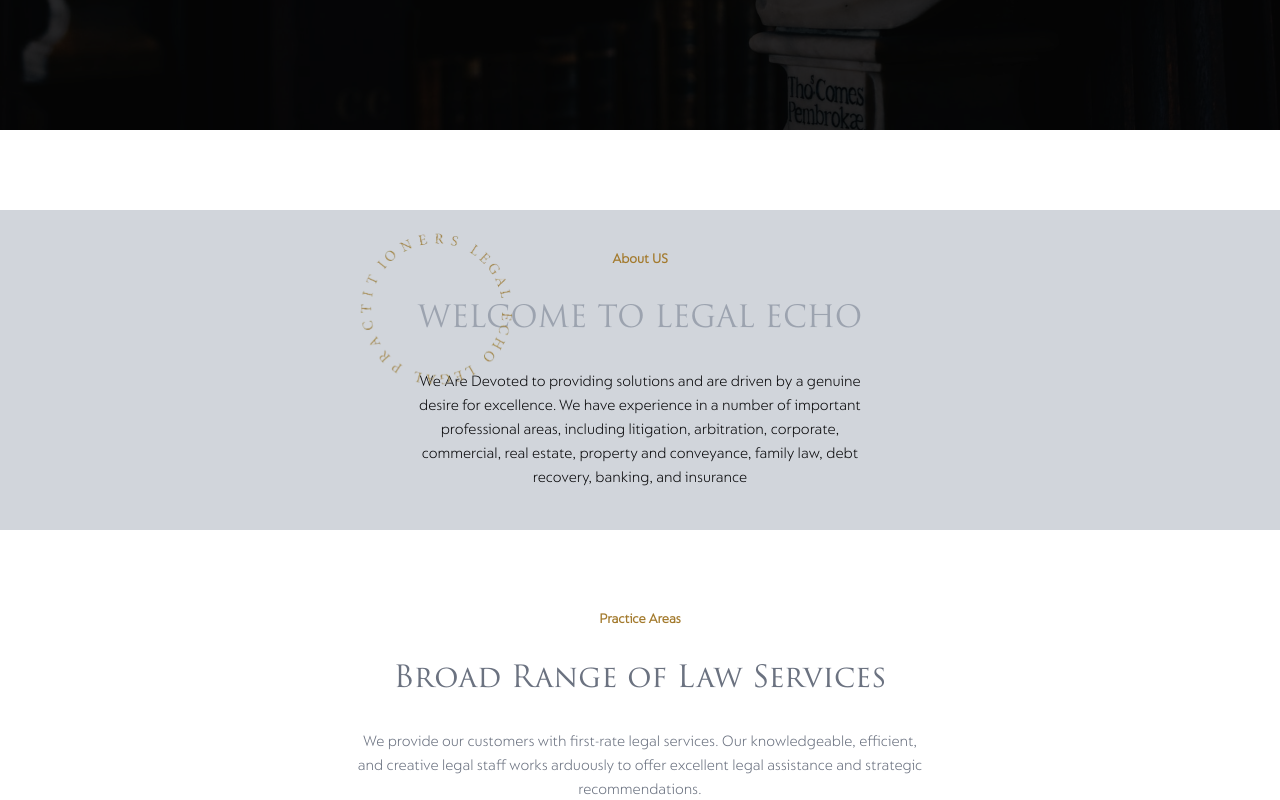
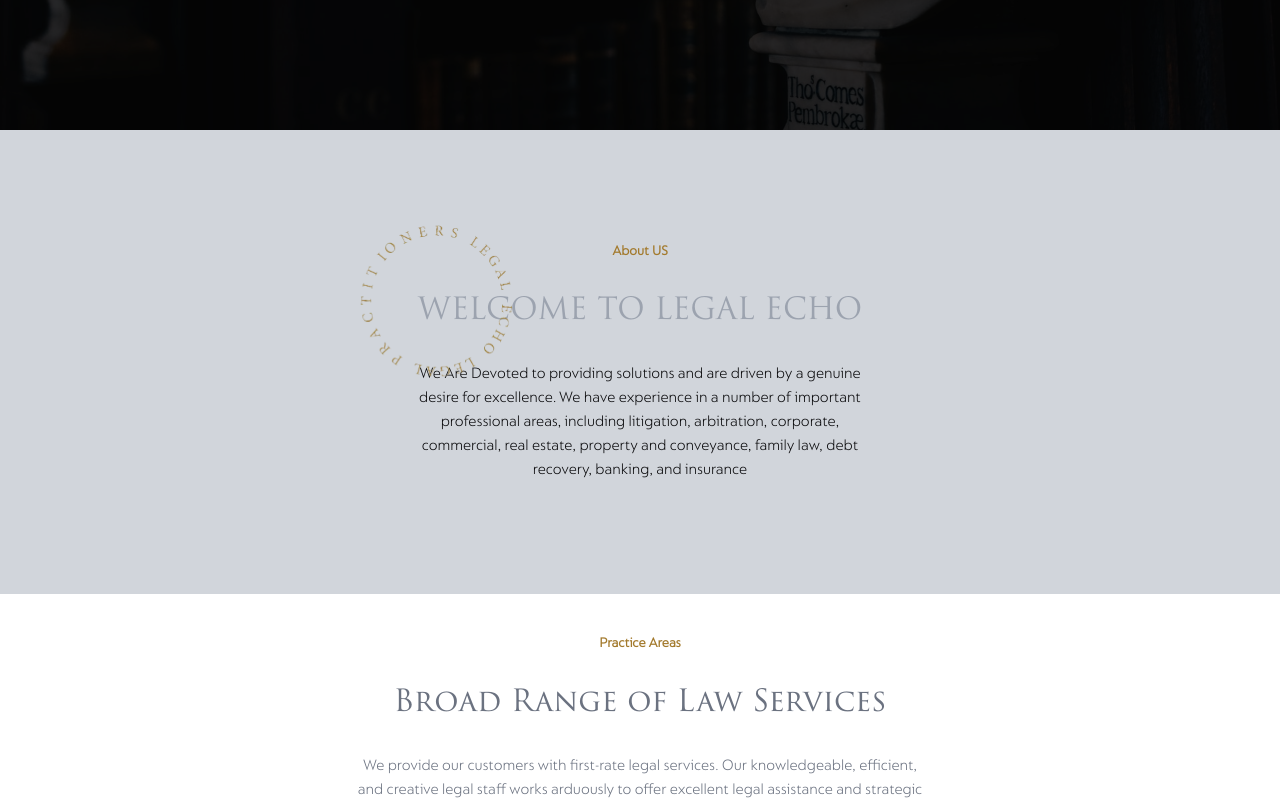
Before and after one commit to ike-nanino/legalecho, a Next.js app: page / in a window 1280 px wide. Shown: the part 744-1544 px from the top of the page. Built offline with nearby package versions, Linux system fonts and the light colour scheme.

Commit message:
page transition added

```diff
--- a/app/about/page.tsx
+++ b/app/about/page.tsx
@@ -57,12 +57,12 @@
         </div>
       </section>
 
-      <section className="flex flex-col md:flex-row items-center mt-10 lg:mt-0 gap-8 lg:gap-0">
+      <section className="flex flex-col md:flex-row items-center mt-10 lg:mt-0 gap-8 lg:gap-0 bg-white">
         {/* Image Section */}
         <div className="flex-shrink-0 w-full md:w-1/2 relative h-[600px]">
           <Image
             src="/assets/images/attorney02.jpg"
-            alt="Tailored Protection"
+            alt="Lawyers"
             className="object-cover"
             fill
           />
--- a/app/globals.css
+++ b/app/globals.css
@@ -103,6 +103,6 @@
     @apply border-border;
   }
   body {
-    @apply bg-background text-foreground;
+    @apply bg-background text-foreground overflow-x-hidden;
   }
 }
--- a/app/layout.tsx
+++ b/app/layout.tsx
@@ -2,13 +2,12 @@
 import "./globals.css";
 import Footer from "@/components/Footer";
 import Header from "@/components/Header";
-
-
-
+import PageTransition from "@/components/PageTransition";
 
 export const metadata: Metadata = {
   title: "Legal Echo - Legal Practitioners",
-  description: "We are ranked as a tier 1/top tier law firm in Ghana by The Legal 500 in the following practice areas: Banking, Finance, M&A, Commercial, Corporate, Energy",
+  description:
+    "We are ranked as a tier 1/top tier law firm in Ghana by The Legal 500 in the following practice areas: Banking, Finance, M&A, Commercial, Corporate, Energy",
 };
 
 export default function RootLayout({
@@ -18,13 +17,15 @@
 }>) {
   return (
     <html lang="en">
-      <body
-        className={` font-nespresso  antialiased`}
-      >
+      <body className={`font-nespresso antialiased`}>
         <Header />
-        {children}
-
-        <Footer />
+        {/* Wrap children and footer inside the transition */}
+        <PageTransition>
+          <div>
+            {children}
+            <Footer />
+          </div>
+        </PageTransition>
       </body>
     </html>
   );
--- a/components/AboutUs.tsx
+++ b/components/AboutUs.tsx
@@ -3,7 +3,7 @@
 
 function AboutUs() {
   return (
-    <section className='bg-gray-300 flex flex-col justify-center items-center my-20 py-10'>
+    <section className='bg-gray-300 flex flex-col justify-center items-center py-28'>
 
         <div className='px-4 text-center w-full md:max-w-[500px] relative'>
           <div className='absolute inset-0 left-8 bottom-24 -top-5 right-[230px] lg:-top-5 lg:right-[320px] lg:bottom-10 md:-left-8 '>
--- a/components/NavBar.tsx
+++ b/components/NavBar.tsx
@@ -45,6 +45,7 @@
             key={index}
             href={link.path}
             className={`${link.path === pathname && 'text-gold font-trajanPro font-regular text-sm'} capitalize hover:text-gold font-trajanPro text-xs ease-in duration-500`}
+            prefetch={true}
             >{link.name}</Link>
         )
 
--- /dev/null
+++ b/components/PageTransition.tsx
@@ -0,0 +1,32 @@
+'use client';
+
+import { motion, AnimatePresence } from 'framer-motion';
+import { usePathname } from 'next/navigation';
+
+const slideVariants = {
+  initial: { x: "100%", opacity: 0 }, // Start offscreen (right side)
+  animate: { x: 0, opacity: 1 },      // Slide into view
+  exit: { x: "-100%", opacity: 0 },   // Slide out (left side)
+};
+
+const PageTransition = ({ children }: { children: React.ReactNode }) => {
+  const pathname = usePathname();
+
+  return (
+    <AnimatePresence mode="wait">
+      <motion.div
+        key={pathname}
+        variants={slideVariants}
+        initial="initial"
+        animate="animate"
+        exit="exit"
+        transition={{ duration: 0.8, ease: "easeInOut" }}
+        className="w-full min-h-screen overflow-hidden"
+      >
+        {children}
+      </motion.div>
+    </AnimatePresence>
+  );
+};
+
+export default PageTransition;
--- a/components/Services.tsx
+++ b/components/Services.tsx
@@ -3,8 +3,8 @@
 
 function Services() {
   return (
-    <section className="">
-      <div className="flex flex-col justify-center items-center mb-10">
+    <section className="bg-white">
+      <div className="flex flex-col justify-center items-center py-10">
         <div className="px-4 text-center w-full md:max-w-[600px]">
           <h1 className="mb-8 font-semibold text-sm text-gold">
             Practice Areas
--- a/components/TeamSection.tsx
+++ b/components/TeamSection.tsx
@@ -37,7 +37,7 @@
   }, []);
 
   return (
-    <div className="flex flex-col lg:flex-row items-center justify-between h-screen my-12">
+    <div className="flex flex-col lg:flex-row items-center justify-between h-screen py-12 bg-white">
       {/* Carousel Section */}
       <div className="relative w-full lg:w-1/2 h-1/2 lg:h-full flex flex-col items-center justify-center">
         <div className="relative w-full h-3/4 overflow-hidden">
--- a/tailwind.config.ts
+++ b/tailwind.config.ts
@@ -10,7 +10,7 @@
   theme: {
   	extend: {
   		colors: {
-  			background: 'hsl(var(--background))',
+  			background: 'rgb(15, 15, 15)',
   			foreground: 'hsl(var(--foreground))',
   			dark: 'rgb(15, 15, 15)',
   			gold: 'rgb(163, 122, 45)',
```
